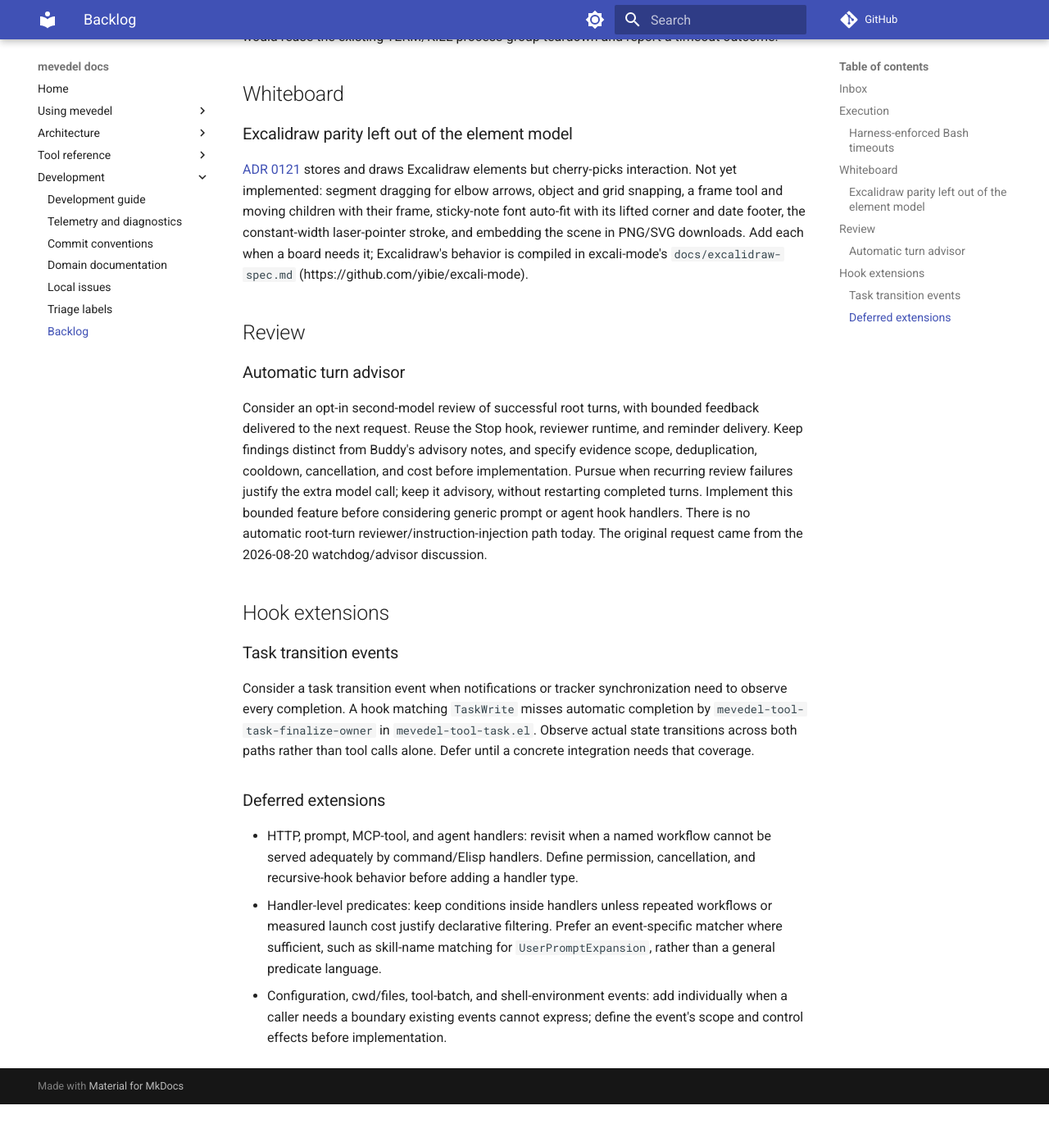
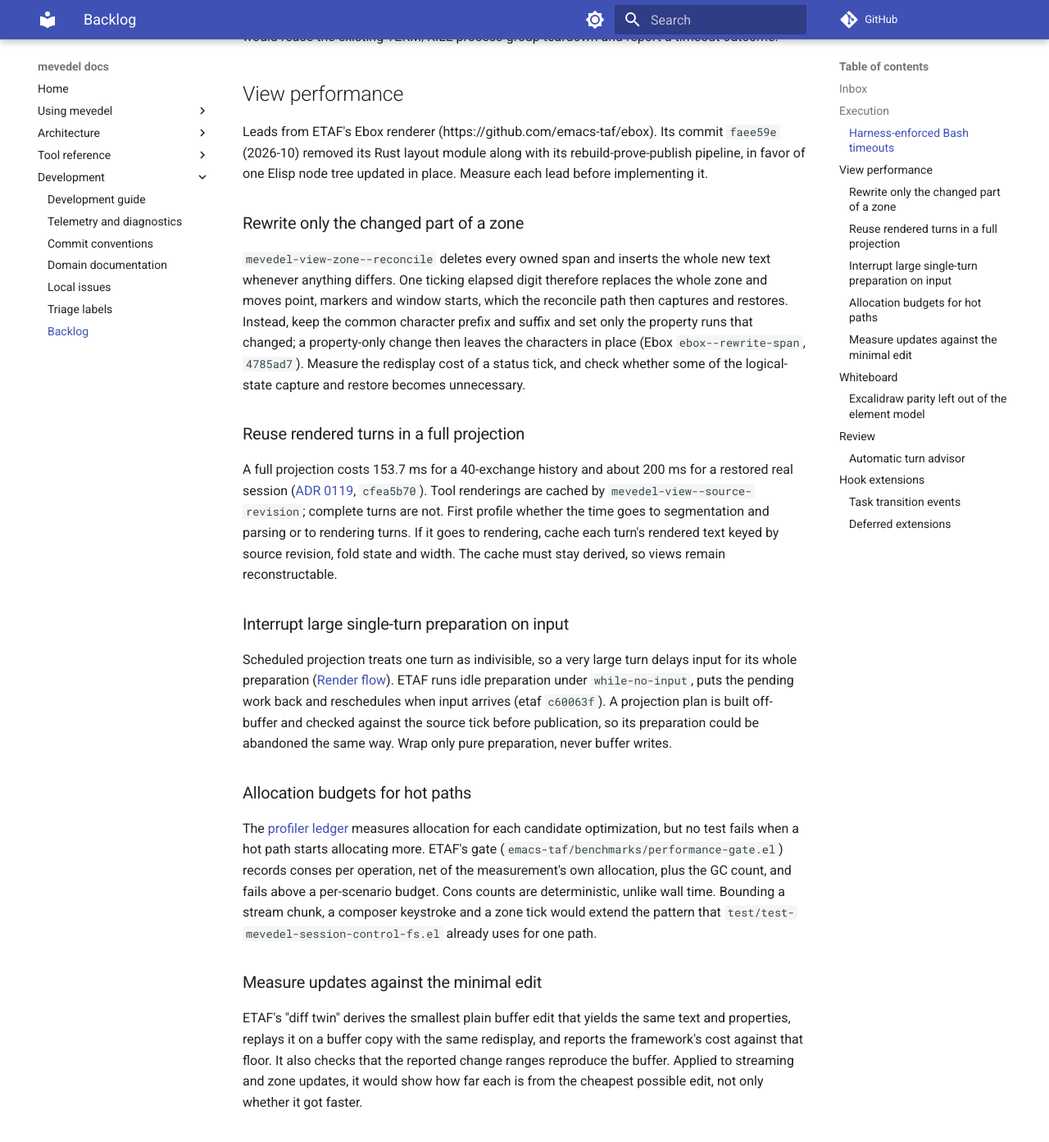
Before and after one commit to FrauH0lle/mevedel, an MkDocs documentation site: the page built from docs/backlog.md, in a window 1280 px wide and 1400 px high, scrolled down 843 px. Shown: the top 1393 px of the window at 82% size. Built offline with MkDocs 1.6.1 and Material for MkDocs 9.7.7, drawn with Linux system fonts in a browser that asks for light colours; comment, search, counter and statistics services are not loaded; before the commit the page ends 2190 px from its top, so only the background shows below that.

Commit message:
docs(backlog): Record view performance investigation leads
* docs/backlog.md (View performance): Capture investigation leads from
ETAF and Ebox for incremental zone updates, rendered-turn reuse,
interruptible preparation, allocation budgets and minimal-edit comparisons.
Keep each lead measurement-driven rather than prescribing implementation.

Validation: git diff --check passes; documentation-only change.

```diff
--- a/docs/backlog.md
+++ b/docs/backlog.md
@@ -31,6 +31,65 @@ Revisit if forgotten commands become a problem in practice. Reference point:
 Claude Code caps background commands at 10 minutes by default and 2 hours at
 most. Expiry would reuse the existing TERM/KILL process-group teardown and
 report a timeout outcome.
+
+## View performance
+
+Leads from ETAF's Ebox renderer (https://github.com/emacs-taf/ebox). Its
+commit `faee59e` (2026-10) removed its Rust layout module along with its
+rebuild-prove-publish pipeline, in favor of one Elisp node tree updated in
+place. Measure each lead before implementing it.
+
+### Rewrite only the changed part of a zone
+
+`mevedel-view-zone--reconcile` deletes every owned span and inserts the whole
+new text whenever anything differs. One ticking elapsed digit therefore
+replaces the whole zone and moves point, markers and window starts, which the
+reconcile path then captures and restores. Instead, keep the common character
+prefix and suffix and set only the property runs that changed; a property-only
+change then leaves the characters in place (Ebox `ebox--rewrite-span`,
+`4785ad7`). Measure the redisplay cost of a status tick, and check whether some
+of the logical-state capture and restore becomes unnecessary.
+
+### Reuse rendered turns in a full projection
+
+A full projection costs 153.7 ms for a 40-exchange history and about 200 ms for
+a restored real session
+([ADR 0119](adr/0119-keep-views-reconstructable-and-rendering-bounded.md#decision-history),
+`cfea5b70`). Tool renderings are cached by `mevedel-view--source-revision`;
+complete turns are not. First profile whether the time goes to segmentation
+and parsing or to rendering turns. If it goes to rendering, cache each turn's
+rendered text keyed by source revision, fold state and width. The cache must
+stay derived, so views remain reconstructable.
+
+### Interrupt large single-turn preparation on input
+
+Scheduled projection treats one turn as indivisible, so a very large turn
+delays input for its whole preparation ([Render flow](view.md#render-flow)).
+ETAF runs idle preparation under `while-no-input`, puts the pending work back
+and reschedules when input arrives (etaf `c60063f`). A projection plan is
+built off-buffer and checked against the source tick before publication, so
+its preparation could be abandoned the same way. Wrap only pure preparation,
+never buffer writes.
+
+### Allocation budgets for hot paths
+
+The [profiler ledger](../benchmark/profiler-optimization-results.md) measures
+allocation for each candidate optimization, but no test fails when a hot path
+starts allocating more. ETAF's gate (`emacs-taf/benchmarks/performance-gate.el`)
+records conses per operation, net of the measurement's own allocation, plus the
+GC count, and fails above a per-scenario budget. Cons counts are
+deterministic, unlike wall time. Bounding a stream chunk, a composer keystroke
+and a zone tick would extend the pattern that
+`test/test-mevedel-session-control-fs.el` already uses for one path.
+
+### Measure updates against the minimal edit
+
+ETAF's "diff twin" derives the smallest plain buffer edit that yields the same
+text and properties, replays it on a buffer copy with the same redisplay, and
+reports the framework's cost against that floor. It also checks that the
+reported change ranges reproduce the buffer. Applied to streaming and zone
+updates, it would show how far each is from the cheapest possible edit, not
+only whether it got faster.
 
 ## Whiteboard
 
```
